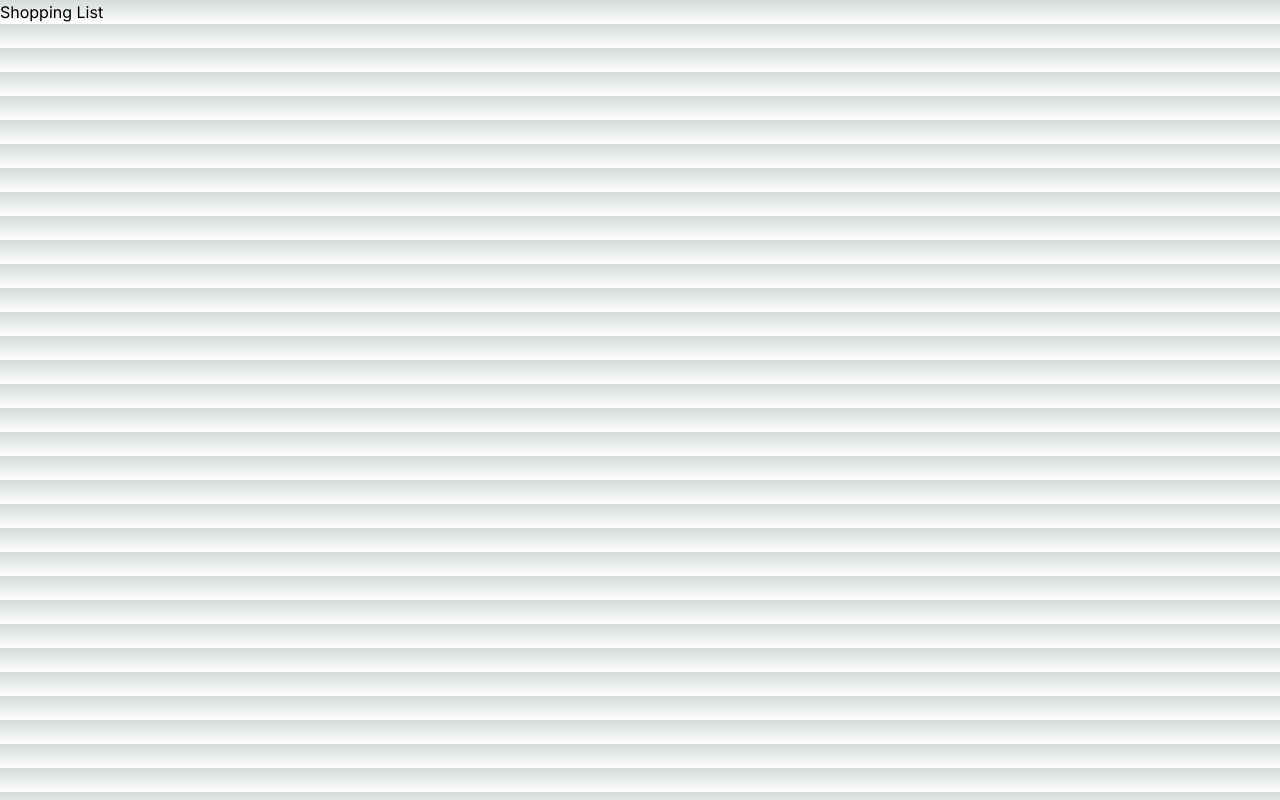
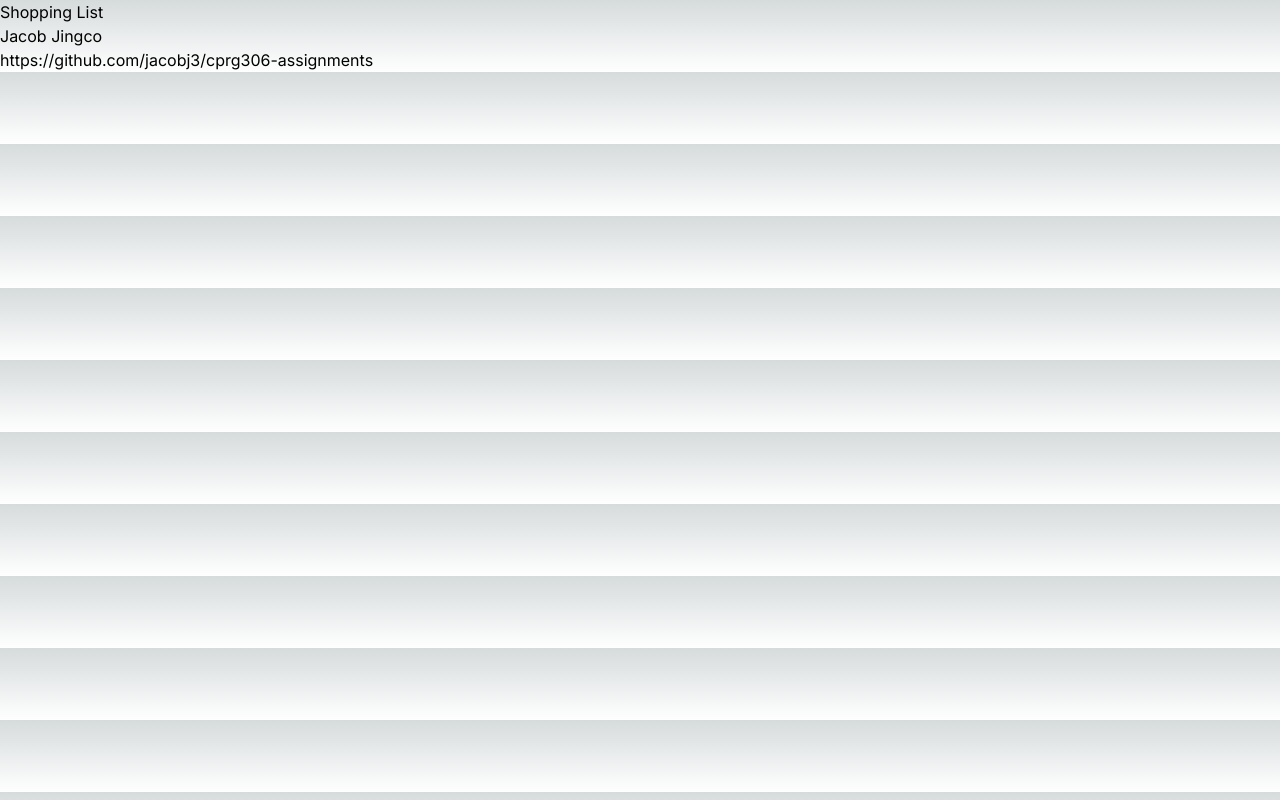
Before and after one commit to jacobj3/cprg306-assignments, a Next.js app: page /week-2 in a window 1280 px wide. Built offline with nearby package versions, Linux system fonts and the light colour scheme.

Commit message:
Add student-info.js code.

```diff
--- a/app/week-2/page.js
+++ b/app/week-2/page.js
@@ -1,7 +1,10 @@
+import StudentInfo from "./student-info";
+
 export default function Page() {
   return (
     <main>
       <h1>Shopping List</h1>
+      <StudentInfo />
     </main>
   );
 }
--- a/app/week-2/student-info.js
+++ b/app/week-2/student-info.js
@@ -0,0 +1,14 @@
+import Link from "next/link";
+
+export default function StudentInfo() {
+  return (
+    <main>
+      <p>Jacob Jingco</p>
+      <p>
+        <Link href={"https://github.com/jacobj3/cprg306-assignments"}>
+          https://github.com/jacobj3/cprg306-assignments
+        </Link>
+      </p>
+    </main>
+  );
+}
```
